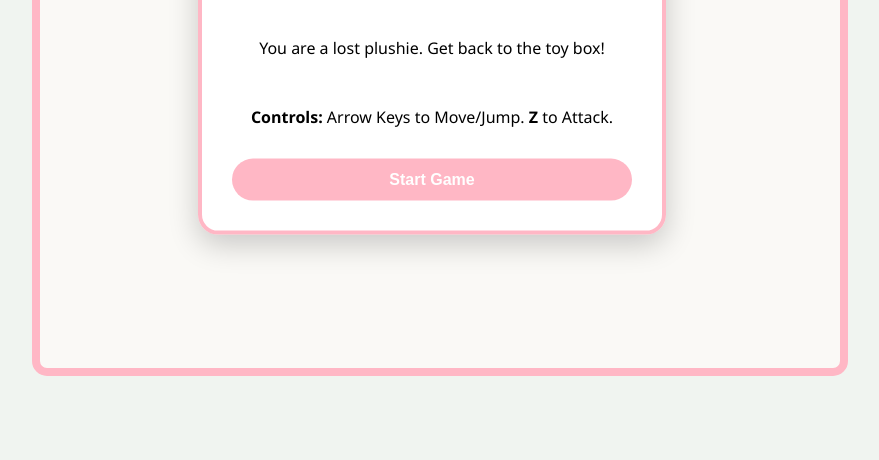
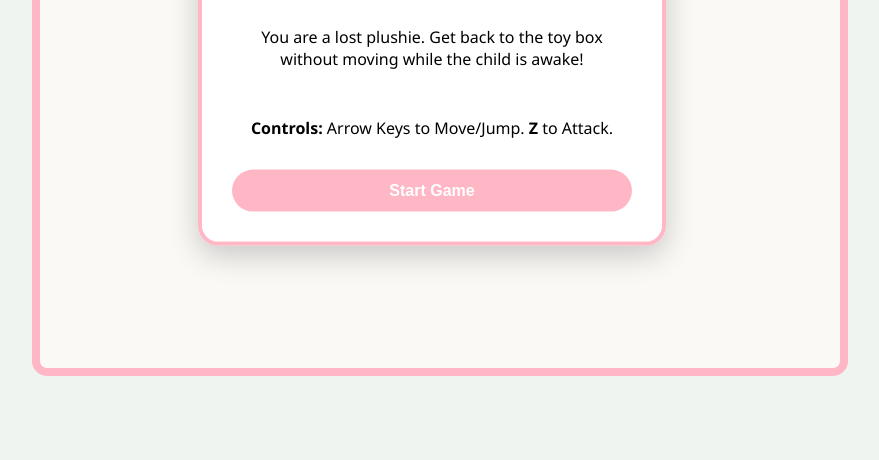
Before and after one commit to julia-shim/toy-game, a plain HTML site: page index.html in a window 1280 px wide. Shown: the part 340-800 px from the top of the page, without its empty margins (208-1087 px from the left). Drawn offline with Linux system fonts and the light colour scheme.

Commit message:
Update index.html

```diff
--- a/index.html
+++ b/index.html
@@ -17,7 +17,7 @@
             </div>
             <div id="start-screen" class="menu">
                 <h1>Toy Box Breakout</h1>
-                <p>You are a lost plushie. Get back to the toy box!</p>
+                <p>You are a lost plushie. Get back to the toy box without moving while the child is awake!</p>
                 <p><strong>Controls:</strong> Arrow Keys to Move/Jump. <strong>Z</strong> to Attack.</p>
                 <button onclick="startGame()">Start Game</button>
             </div>
```
